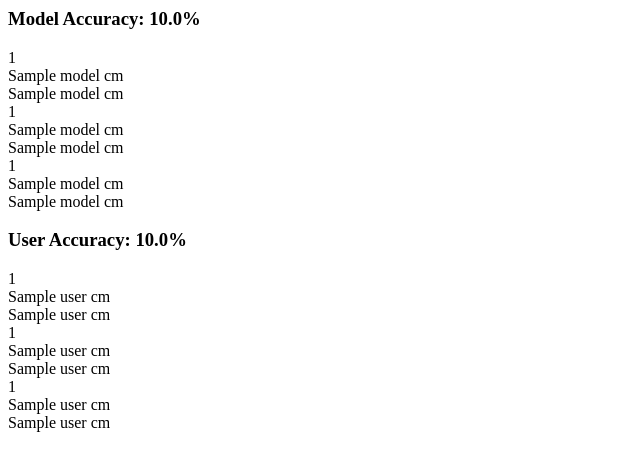
After one commit to zreyn/nfl, a Flask app: template src/templates/accuracy.html in a window 1280 px wide. The commit adds this page. Shown: the top 471 px of the page, without its empty margins (0-640 px from the left). Run offline with Flask 2, Linux system fonts and the light colour scheme; the template is opened without the code that fills it: most values are stand-ins (such as "Sample title", 1, 10 or a date in 2020); parts of the project's set-up code (start-up, migrations or seed data) failed here and were passed over.

Commit message:
added in confusion matrices for the model and the users

```diff
--- a/example.json
+++ b/example.json
@@ -1 +1 @@
-{"usercorrect": true, "modelcorrect": true }
+{"actual_play": "PASS", "user_guess": "RUSH", "model_guess": "PASS" }
--- a/src/app.py
+++ b/src/app.py
@@ -16,6 +16,7 @@ IMPORTS
 '''
 import cPickle as pickle
 import pandas as pd
+import numpy as np
 from flask import Flask, render_template, request, jsonify
 from build_model import DummyModel
 from create_training_data import combine, prep_record
@@ -47,9 +48,8 @@ user_cm_file = 'data/user_cm.csv'
 model_cm_file = 'data/model_cm.csv'
 cm_index_dict = {'PASS':0, 'RUSH':1, 'KICK':2}
 
-# read in the cleaned data and combine it
+# filenames where the data is located
 filenames = ['data/pbp2015-clean.csv', 'data/pbp2014-clean.csv', 'data/pbp2013-clean.csv']
-pbp = combine(filenames)
 
 '''
 ==================================
@@ -85,16 +85,19 @@ def create_confusion_matrices():
     #return model_confusion_matrix, user_confusion_matrix
     return user_cm, model_cm
 
-def update_confusion_matrices(one_round):
 
-    # look up the right indices in the confusion matrices (y=true, x=pred)
-    y = cm_index_dict[one_round['actual_play']]
-    user_x = cm_index_dict[one_round['user_guess']]
-    model_x = cm_index_dict[one_round['model_guess']]
+def compute_accuracy(cm):
 
-    # update the proper cells
-    user_cm[y][user_x] += 1
-    model_cm[y][model_x] += 1
+    # given a confusion matrix (y=true, x=pred), calculate accuracy
+    num_right = 0
+    for i in xrange(len(cm)):
+        num_right += cm[i][i]
+
+    # if none were right (or we have no data), return 0; otherwise return accuracy
+    if num_right == 0:
+        return 0
+    else:
+        return num_right / cm.sum()
 
 '''
 ==================================
@@ -117,36 +120,41 @@ def home_page():
     # pass the records to the template and render it
     return render_template('home.html', data=data)
 
+# get just the confusion matrices
+@app.route('/get_accuracy')
+def get_accuracy():
+
+    # prep the data for the template
+    data = {}
+    data['model_version'] = model_version
+    data['user_cm'] = user_cm.astype(int).tolist()
+    data['model_cm'] = model_cm.astype(int).tolist()
+    data['user_accuracy'] = compute_accuracy(user_cm)*100
+    data['model_accuracy'] = compute_accuracy(model_cm)*100
+
+    # pass the confusion matrices to the template and render it
+    return render_template('accuracy.html', data=data)
+
+
 # Log the user guesses.  Test with:
 # curl -H "Content-Type: application/json" -X POST -d '@example.json' http://localhost:8080/guess
 @app.route('/guess', methods=['POST'])
 def guess():
 
-    # pull the request and grab a timestamp and generate an id
+    # pull the request data
     request_data = request.json
-    timestamp = datetime.datetime.utcnow()
-    record_id = str(int(round(time.time() * 1000)))
 
-    # insert the score into the DB
-    record = {
-        '_id':record_id,
-        'model_version':model_version,
-        'actual_play':request_data['actual_play'],
-        'model_guess':request_data['model_guess'],
-        'user_guess':request_data['user_guess']
-    }
+    # look up the right indices in the confusion matrices (y=true, x=pred)
+    y = cm_index_dict[request_data['actual_play']]
+    user_x = cm_index_dict[request_data['user_guess']]
+    model_x = cm_index_dict[request_data['model_guess']]
 
-    try:
-        guesses_table.insert(record)
-    except DuplicateKeyError:
-        print 'Duplicate!'
+    # update the proper cells
+    user_cm[y][user_x] += 1
+    model_cm[y][model_x] += 1
 
-    # update our risk counts
-    update_confusion_matrices(request_data)
-
-    # respond with the score
-    # XXX need to return the two confusion matrices as JSON
-    return jsonify({'model_version':model_version, })
+    # respond with the updated aggregate stats (the two confusion matrices as json)
+    return jsonify({'model_version':model_version})
 
 '''
 ========================================================
@@ -154,5 +162,12 @@ If this is kicked from the command-line, run the server
 ========================================================
 '''
 if __name__ == '__main__':
-    model_confusion_matrix, user_confusion_matrix = create_confusion_matrices()
+
+    # read in the cleaned data
+    pbp = combine(filenames)
+
+    # read in the confusion matrix data
+    user_cm, model_cm = create_confusion_matrices()
+
+    # run the app
     app.run(host='0.0.0.0', port=8080, debug=False)
--- /dev/null
+++ b/src/templates/accuracy.html
@@ -0,0 +1,41 @@
+<div class="container" id="accuracy">
+
+  <div class="container" id="model_accuracy">
+    <h3>Model Accuracy: {{ '{:04.1f}'.format(data.model_accuracy) }}&#37;</h3>
+    <div class="row">
+      <div class="cell">{{ data.model_cm[0][0] }}</div>
+      <div class="cell">{{ data.model_cm[0][1] }}</div>
+      <div class="cell">{{ data.model_cm[0][2] }}</div>
+    </div>
+    <div class="row">
+      <div class="cell">{{ data.model_cm[1][0] }}</div>
+      <div class="cell">{{ data.model_cm[1][1] }}</div>
+      <div class="cell">{{ data.model_cm[1][2] }}</div>
+    </div>
+    <div class="row">
+      <div class="cell">{{ data.model_cm[2][0] }}</div>
+      <div class="cell">{{ data.model_cm[2][1] }}</div>
+      <div class="cell">{{ data.model_cm[2][2] }}</div>
+    </div>
+  </div>
+
+  <div class="container" id="user_accuracy">
+    <h3>User Accuracy: {{ '{:04.1f}'.format(data.user_accuracy) }}&#37;</h3>
+    <div class="row">
+      <div class="cell">{{ data.user_cm[0][0] }}</div>
+      <div class="cell">{{ data.user_cm[0][1] }}</div>
+      <div class="cell">{{ data.user_cm[0][2] }}</div>
+    </div>
+    <div class="row">
+      <div class="cell">{{ data.user_cm[1][0] }}</div>
+      <div class="cell">{{ data.user_cm[1][1] }}</div>
+      <div class="cell">{{ data.user_cm[1][2] }}</div>
+    </div>
+    <div class="row">
+      <div class="cell">{{ data.user_cm[2][0] }}</div>
+      <div class="cell">{{ data.user_cm[2][1] }}</div>
+      <div class="cell">{{ data.user_cm[2][2] }}</div>
+    </div>
+  </div>
+
+</div>
--- a/src/templates/home.html
+++ b/src/templates/home.html
@@ -46,6 +46,7 @@
       <script>
         $(document).ready(function(){
           $('#defendButton').click({play:"{{ data.record.Play }}", play_pred:"{{ data.play_pred }}"}, evaluate);
+          display_accuracy();
         });
       </script>
 
@@ -68,6 +69,8 @@
     </div>
 
 
+    <div class="container" id="accuracy"></div>
+
 </div>
 </body>
 </html>
```
Also changed, not shown: src/static/app.js (+7 -2 lines).
